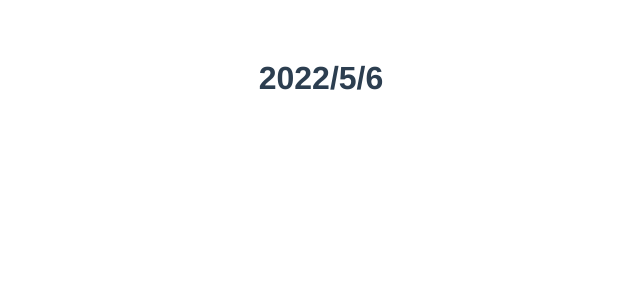
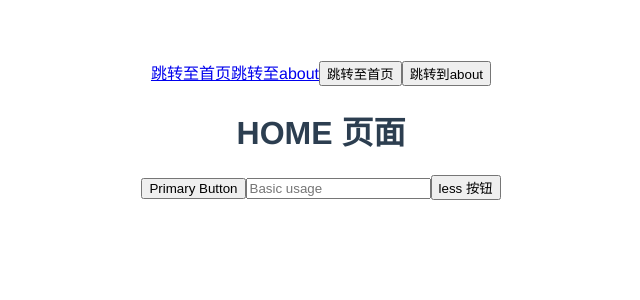
Before and after one commit to study-three-js/vue3-three.js, a Vue app: page / in a window 1280 px wide. Shown: the top 300 px of the page, without its empty margins (319-959 px from the left). Built offline with nearby package versions, Linux system fonts and the light colour scheme.

Commit message:
Vue3 vue-router 简易版

```diff
--- a/package.json
+++ b/package.json
@@ -8,7 +8,8 @@
     "preview": "vite preview"
   },
   "dependencies": {
-    "vue": "^3.2.25"
+    "vue": "^3.2.25",
+    "vue-router": "^4.0.15"
   },
   "devDependencies": {
     "@vitejs/plugin-vue": "^2.2.0",
--- a/src/App.vue
+++ b/src/App.vue
@@ -1,14 +1,25 @@
 <template>
-  <h1>{{ msg }}</h1>
+  <div>
+    <router-link to="/">跳转至首页</router-link>
+    <router-link to="/about">跳转至about</router-link>
+    <button @click="router.push('/')">跳转至首页</button>
+    <button @click="goAbout">跳转到about</button>
+  </div>
+  <!-- 跟 Vue2 一样根据不同路径显示的不同的界面 -->
+  <router-view></router-view>
 </template>
 
 <script setup>
-// This starter template is using Vue 3 <script setup> SFCs
-// Check out https://v3.vuejs.org/api/sfc-script-setup.html#sfc-script-setup
-import ListItemVue from './components/ListItem.vue';
-import { ref, reactive, computed, watch } from 'vue'
+import { useRoute, useRouter } from 'vue-router';
 
-let msg = ref('2022/5/6'); //创建响应式数据
+// 8.获取路由信息
+let route = useRoute();
+// 9.执行路由跳转
+let router = useRouter();
+function goAbout() {
+  console.log(route, '====router');
+  router.push("/about")
+}
 </script>
 
 <style>
--- /dev/null
+++ b/src/router/index.js
@@ -0,0 +1,40 @@
+// 1.导入路由
+/**
+ * 创建路由方法 createRouter
+ *
+ * 创建不同的历史模式 createWebHashHistory，createWebHistory 用其一即可
+ * Hash 模式 createWebHashHistory 在内部传递的实际 URL 之前使用了一个哈希字符（#）
+ * HTML5 模式 createWebHistory 创建 HTML5 模式
+ */
+import { createRouter, createWebHashHistory, createWebHistory } from 'vue-router'
+
+// 2.配置页面
+/**
+ * 不写后缀需要vite.config.js里面配置
+ */
+import Home from '../views/Home.vue'
+import About from '../views/About.vue'
+import Buycart from '../views/Buycart.vue'
+
+// 3.定义路由
+/**
+ * 每个路由都需要映射到一个页面/组件
+ *
+ * 嵌套路由稍后补充
+ */
+const routes = [
+  // { path: '/', components: Home, name: 'home', },
+  { path: '', component: Home, name: 'home', },
+  { path: '/about', component: About, name: 'about', },
+  { path: '/buycart', component: Buycart, name: 'buycart', },
+]
+
+
+// 4.创建路由实例并传递 'router' 配置（先简单配置一下）
+const router = createRouter({
+  // 5.内部默认提供了history 模式的实现。为了简单起见，暂时这里用 hash模式
+  history: createWebHashHistory(),
+  routes, // router:router 的 es6缩写
+})
+
+export default router
--- /dev/null
+++ b/src/views/About.vue
@@ -0,0 +1,9 @@
+<template>
+  <div>About 页面</div>
+</template>
+
+<script setup>
+
+</script>
+<style lang='less' scoped>
+</style>
--- /dev/null
+++ b/src/views/Buycart.vue
@@ -0,0 +1,20 @@
+<template>
+  <h1>购物车</h1>
+  <h1>商品数量</h1>
+  <h1>商品总结</h1>
+
+  <button @click="addProduct">添加商品数量 + 2</button>
+  <button @click="asyncAddProduct">异步添加商品数量 + 10</button>
+</template>
+
+<script setup>
+function addProduct() {
+  alert('添加商品数量 + 2')
+}
+
+function asyncAddProduct() {
+  alert('异步添加商品数量 + 10')
+}
+</script>
+<style lang='less' scoped>
+</style>
--- /dev/null
+++ b/src/views/Home.vue
@@ -0,0 +1,13 @@
+<template>
+  <h1>HOME 页面</h1>
+  <button>Primary Button</button>
+  <input placeholder="Basic usage">
+
+  <button>less 按钮</button>
+</template>
+
+<script setup>
+
+</script>
+<style lang='less' scoped>
+</style>
--- a/vite.config.js
+++ b/vite.config.js
@@ -3,5 +3,12 @@ import vue from '@vitejs/plugin-vue'
 
 // https://vitejs.dev/config/
 export default defineConfig({
-  plugins: [vue()]
+  plugins: [vue()],
+  resolve: {
+    extensions: ['.js', '.vue', '.json'],
+    // 配置别名
+    alias: {
+      '@': '/src/',
+    },
+  },
 })
```
Also changed, not shown: src/main.js (+5 -2 lines), 2 other files (tests, documents, lock files or other folders).
